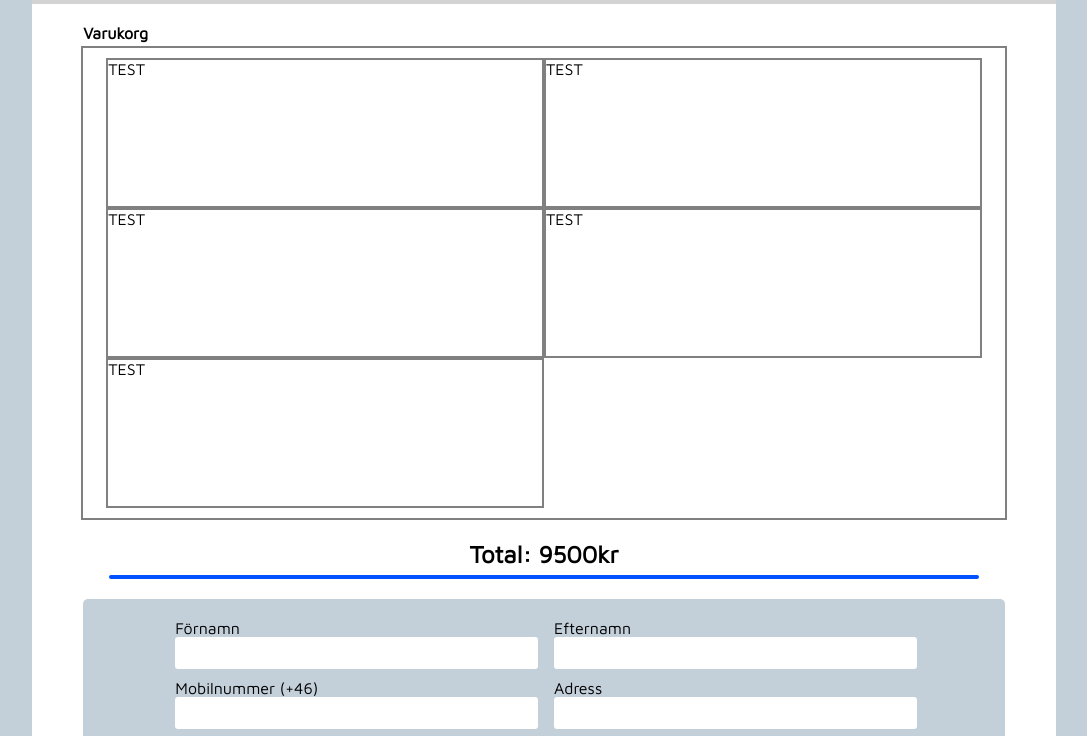
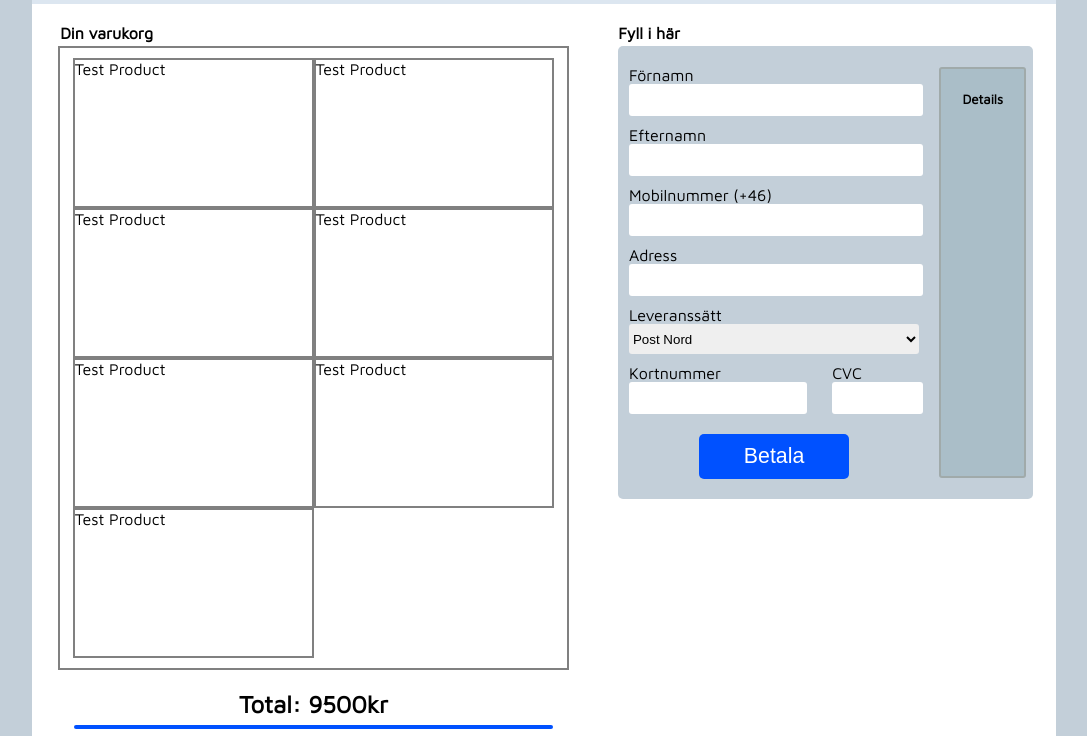
Before and after one commit to johanelgstrom/JS-Gruppuppgift-Grupp3, a website built with Parcel: page src/pages/checkout.html in a window 1280 px wide. Shown: the part 66-802 px from the top of the page, without its empty margins (96-1183 px from the left). Built offline with nearby package versions, Linux system fonts and the light colour scheme.

Commit message:
Checkout for desktop finished

```diff
--- a/src/pages/checkout.html
+++ b/src/pages/checkout.html
@@ -37,16 +37,20 @@
         </header>
 
         <main id="checkout-main">
+            <!-- BASKET AND TOTAL -->
+            <div id="basket-total-wrapper">
                 <!-- BASKET -->
                 <div id="basket-container">
-                <h4 id="basket-title">Varukorg</h4>
+                    <h4 id="basket-title">Din varukorg</h4>
                     <div id="basket">
                         <div id="basket-inner-wrapper">
-                        <div class="product">TEST</div>
-                        <div class="product">TEST</div>
-                        <div class="product">TEST</div>
-                        <div class="product">TEST</div>
-                        <div class="product">TEST</div>
+                            <div class="product">Test Product</div>
+                            <div class="product">Test Product</div>
+                            <div class="product">Test Product</div>
+                            <div class="product">Test Product</div>
+                            <div class="product">Test Product</div>
+                            <div class="product">Test Product</div>
+                            <div class="product">Test Product</div>
                         </div>
                     </div>
                 </div>
@@ -55,8 +59,11 @@
                     <h2 id="total-cost">Total: 9500kr</h2>
                     <div id="blue-line"></div>
                 </div>
+            </div>
+
             <!-- CUSTOMER DETAILS -->
             <div id="customer-details-container">
+                <h4 id="input-title">Fyll i här</h4>
                 <div id="input-wrapper">
                     <div id="input-container">
                         <!-- NAME SECTION -->
@@ -132,6 +139,12 @@
                         <!-- CONFIRM BUTTON -->
                         <button id="pay-button">Betala</button>
                     </div>
+
+                    <div id="basket-details-container">
+                        <div id="details">
+                            <h5>Details</h5>
+                        </div>
+                    </div>
                 </div>
             </div>
         </main>
--- a/src/scss/_checkout.scss
+++ b/src/scss/_checkout.scss
@@ -6,7 +6,7 @@
 
     #checkout-header {
         margin: 0 auto;
-        background-color: lightgray;
+        background-color: rgb(220, 230, 240);
         width: 100%;
 
         height: 70px;
@@ -25,10 +25,12 @@
         a {
             position: absolute;
             left: 20px;
-            color: gray;
+            color: rgb(111, 111, 122);
             i {
                 font-size: 30px;
             }
+
+            @extend %clickable;
         }
 
         h2 {
@@ -37,6 +39,7 @@
     }
 
     #checkout-main {
+        min-height: 90%;
         margin: 0 auto;
         background-color: white;
 
@@ -46,7 +49,12 @@
 
         @include mixins.desktop {
             width: 80%;
+            flex-direction: row;
+            align-items: flex-start;
         }
+
+        #basket-total-wrapper {
+            width: 100%;
 
             #basket-container {
                 width: 100%;
@@ -113,6 +121,12 @@
                     border-radius: 10px;
                 }
             }
+
+            @include mixins.desktop {
+                width: 55%;
+            }
+        }
+
         #customer-details-container {
             width: 100%;
 
@@ -122,6 +136,19 @@
 
             margin-bottom: 20px;
 
+            position: sticky;
+            top: 0px;
+
+            #input-title {
+                width: 90%;
+                margin: 0;
+                margin-bottom: 4px;
+
+                @include mixins.desktop {
+                    margin-top: 20px;
+                }
+            }
+
             #input-wrapper {
                 width: 90%;
                 background-color: variables.$secondary-color;
@@ -130,6 +157,7 @@
                 box-sizing: border-box;
 
                 display: flex;
+                flex-direction: row;
                 justify-content: center;
 
                 #input-container {
@@ -160,6 +188,11 @@
                         @include mixins.tablet {
                             flex-direction: row;
                             gap: 20px;
+                        }
+
+                        @include mixins.desktop {
+                            flex-direction: column;
+                            gap: 0px;
                         }
 
                         > div {
@@ -214,21 +247,46 @@
                         border-radius: 5px;
                         margin-top: 20px;
 
-                        transition: 0.2s ease transform,
-                            0.2s ease background-color;
-
-                        &:hover,
-                        &:active {
-                            transform: scale(110%);
+                        @extend %clickable;
                     }
 
-                        &:active {
-                            background-color: black;
-                            transform: scale(107%);
+                    @include mixins.desktop {
+                        width: 70%;
+                    }
+                }
+
+                #basket-details-container {
+                    display: none;
+
+                    @include mixins.desktop {
+                        display: flex;
+                        flex-direction: column;
+                        justify-content: center;
+                        width: 20%;
+                    }
+
+                    #details {
+                        background-color: rgb(170, 190, 200);
+                        border: 2px solid rgb(160, 170, 170);
+                        border-radius: 3px;
+
+                        width: 100%;
+                        height: 90%;
+
+                        display: flex;
+                        flex-direction: column;
+                        align-items: center;
+                    }
+                }
+
+                @include mixins.desktop {
+                    gap: 20px;
+                }
+            }
+
+            @include mixins.desktop {
+                width: 45%;
             }
         }
     }
 }
-        }
-    }
-}
--- a/src/scss/_mixins.scss
+++ b/src/scss/_mixins.scss
@@ -9,3 +9,17 @@
         @content;
     }
 }
+
+%clickable {
+    transition: 0.2s ease transform, 0.1s ease color;
+
+    &:hover,
+    &:active {
+        transform: scale(110%);
+    }
+
+    &:active {
+        transform: scale(107%);
+        color: white;
+    }
+}
```
Lines whose indentation alone changed are shown as unchanged.
